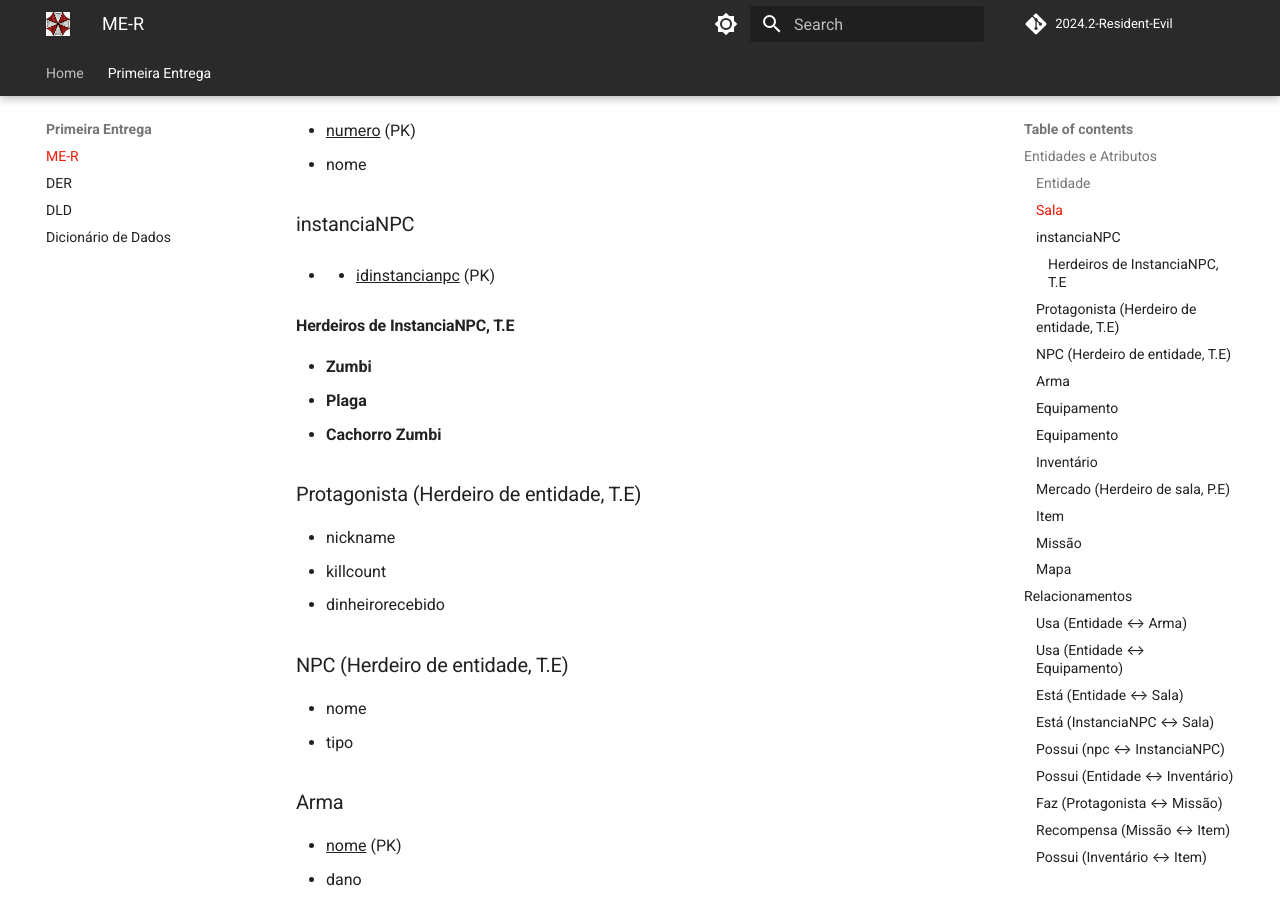
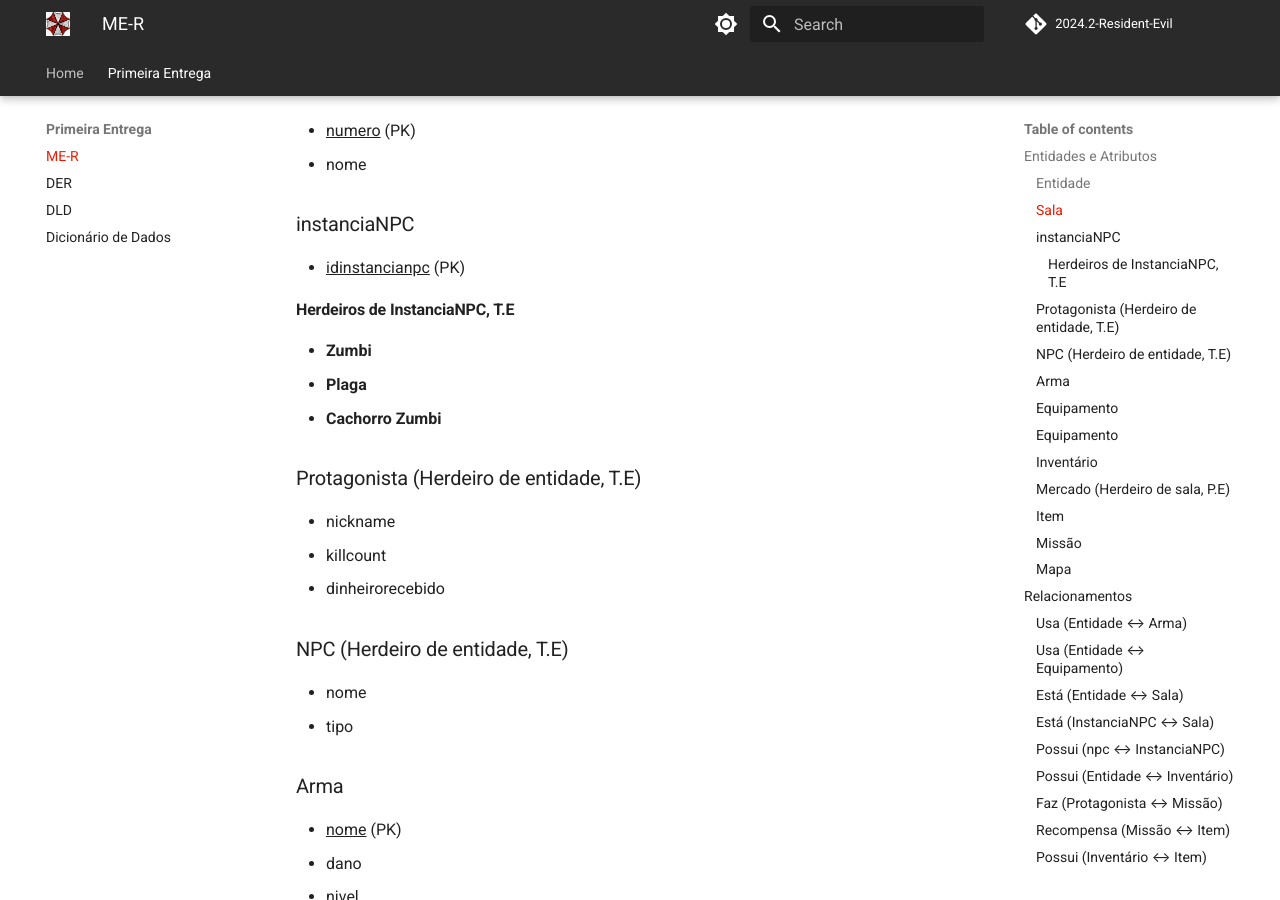
Before and after one commit to SBD1/2024.2-Resident-Evil, an MkDocs documentation site: the page built from docs/entrega1/ME-R.md, in a window 1280 px wide and 900 px high, scrolled down 411 px. Built offline with MkDocs 1.6.1 and Material for MkDocs 9.7.7, drawn with Linux system fonts in a browser that asks for light colours; comment, search, counter and statistics services are not loaded.

Commit message:
resolvendo pequenos erros

```diff
--- a/docs/entrega1/ME-R.md
+++ b/docs/entrega1/ME-R.md
@@ -14,7 +14,7 @@
 - nome
 
 ### instanciaNPC
-- - <u>idinstancianpc</u> (PK)
+- <u>idinstancianpc</u> (PK)
 
 #### Herdeiros de InstanciaNPC, T.E
 - **Zumbi**
```
